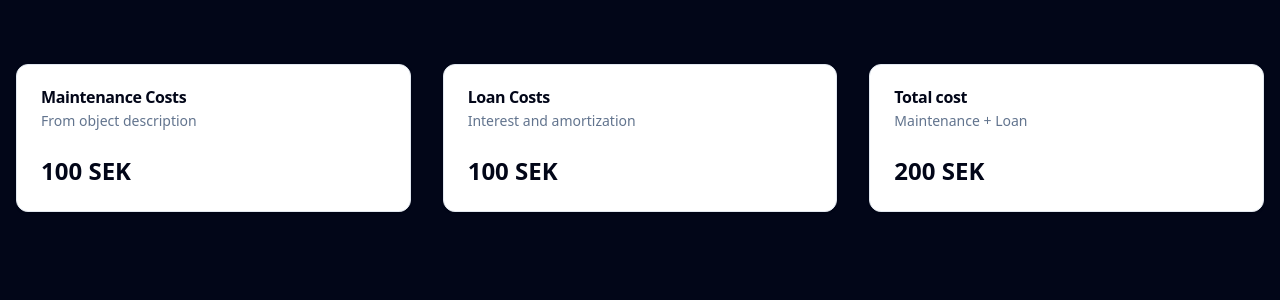
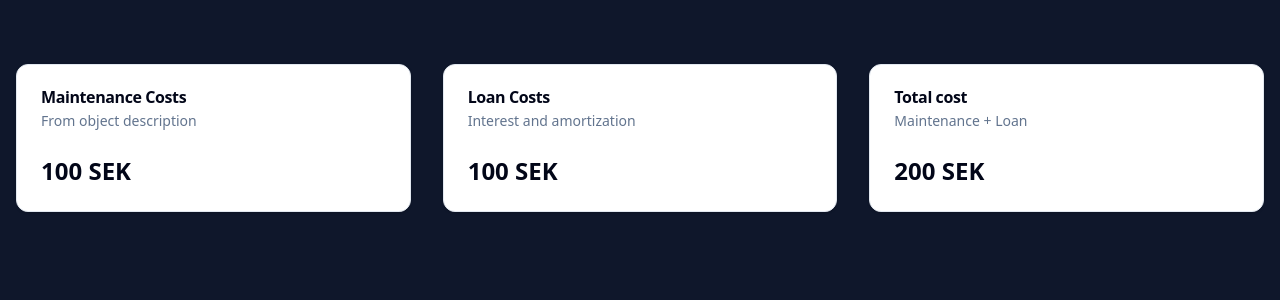
Before and after one commit to ulrikson/home-dashboard, a React (Vite) app in the folder client/: page / in a window 1280 px wide. Shown: the top 300 px of the page. Built offline with nearby package versions, Linux system fonts and the light colour scheme.

Commit message:
slate 900

```diff
--- a/client/src/App.tsx
+++ b/client/src/App.tsx
@@ -14,7 +14,7 @@ const App: React.FC = () => {
 
 	return (
 		// todo: refactor to components
-		<div className="pt-8 min-h-screen bg-slate-950 text-white">
+		<div className="pt-8 min-h-screen bg-slate-900 text-white">
 			<div className="max-w-7xl mx-auto px-4 py-8">
 				<div className="grid grid-cols-1 md:grid-cols-3 gap-8">
 					<Card>
```
